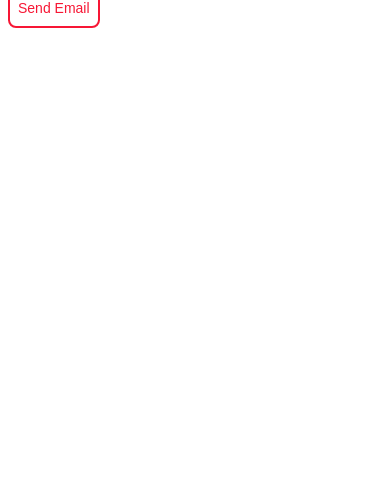
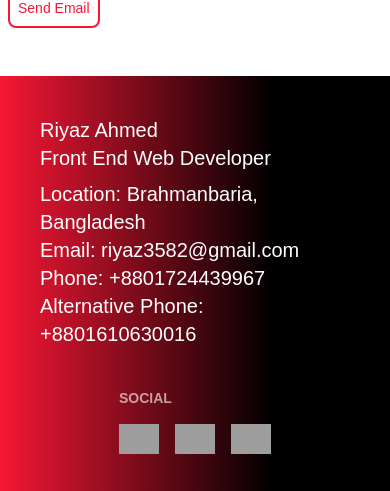
Before and after one commit to Riyaz350/Riyaz-Ahmed, a React (Vite) app: page / in a window 390 px wide. Shown: the part 6510-7001 px from the top of the page. Before the commit the page ends 6586 px from the top, so only its background shows below. Built offline with nearby package versions, Linux system fonts and the light colour scheme; grey boxes are pictures that could not be loaded; a web font is replaced by a local one.

Commit message:
added footer

```diff
--- a/src/Home/Contact/Contact.jsx
+++ b/src/Home/Contact/Contact.jsx
@@ -34,7 +34,7 @@ const Contact = () => {
                     {/* <a target="_blank" href="https://icons8.com/icon/2FxDGcmY6mE9/letter">Email</a> icon by <a target="_blank" href="https://icons8.com">Icons8</a> */}
                     <div className='flex gap-2 items-center justify-center lg:justify-start '><img className='w-fit' src="https://i.ibb.co/K9G5Cw5/icons8-address.gif" alt="" /><p>Address: Brahmanbaria, Bangladesh</p></div>
                     {/* <a target="_blank" href="https://icons8.com/icon/YKWkIGwDeMJg/address">Address</a> icon by <a target="_blank" href="https://icons8.com">Icons8</a> */}
-                    <div className='flex gap-2 items-center justify-center lg:justify-start'><img className='w-fit' src="https://i.ibb.co/MNL6VT3/icons8-call.gif" alt="" /><p>Address: Brahmanbaria, Bangladesh</p></div>
+                    <div className='flex gap-2 items-center justify-center lg:justify-start'><img className='w-fit' src="https://i.ibb.co/MNL6VT3/icons8-call.gif" alt="" /><p>Phone: +880724439967</p></div>
                     {/* <a target="_blank" href="https://icons8.com/icon/uiCge755lurb/phonelink-ring">Call</a> icon by <a target="_blank" href="https://icons8.com">Icons8</a> */}
                 </div>
             </div>
--- a/src/Home/Home.jsx
+++ b/src/Home/Home.jsx
@@ -7,6 +7,7 @@ import Skills from "./Skills/Skills";
 import Education from "./Education/Education";
 import Projects from "./Projects/Projects";
 import Contact from "./Contact/Contact";
+import Footer from "../Shared/Footer";
 
 
 const Home = () => {
@@ -49,6 +50,11 @@ const Home = () => {
                     <Title title='Contact Me' subTitle=''></Title>
                     <Contact></Contact>
                 </div>
+
+                <div>
+                    <Footer></Footer>
+                </div>
+
             </div>
 
         </div>
--- /dev/null
+++ b/src/Shared/Footer.jsx
@@ -0,0 +1,33 @@
+import { Link } from 'react-router-dom';
+import '../App.css'
+const Footer = () => {
+    return (
+        <div className="">
+            <footer className="footer p-10 backGround text-white flex flex-col md:flex-row items-center justify-around">
+                <aside>
+                    <p className='text-xl md:text-3xl'><span >Riyaz Ahmed</span><br/>Front End Web Developer</p>
+                    <div className='text-xl'>
+                        <p>Location: Brahmanbaria, Bangladesh</p>
+                        <p>Email: riyaz3582@gmail.com</p>
+                        <p>Phone: +8801724439967</p>
+                        <p>Alternative Phone: +8801610630016</p>
+                    </div>
+                </aside>
+                <nav>
+                    <header className="footer-title">Social</header>
+                    <div className="grid grid-flow-col gap-4">
+                    <Link to='https://www.facebook.com/profile.php?id=100070946546162'><img className='w-[40px]' src="https://i.ibb.co/cvQ7SPp/icons8-linkedin.gif" alt="" /></Link>
+                    <Link to='https://www.linkedin.com/in/riyaz-ahmed-1ab2b4186/' ><img className='w-[40px]' src="https://i.ibb.co/kKN7Dy6/icons8-facebook.gif" alt="" /></Link>
+                    <Link to='https://github.com/Riyaz350'><img className='w-[40px]' src="https://i.ibb.co/ZXyc9Yc/icons8-github.gif" alt="" /></Link>
+
+                    {/* <a target="_blank" href="https://icons8.com/icon/Uj9DyJeLazL6/linkedin">LinkedIn</a> icon by <a target="_blank" href="https://icons8.com">Icons8</a> */}
+                    {/* <a target="_blank" href="https://icons8.com/icon/aS8YGGoGTPR6/facebook-circled">Facebook</a> icon by <a target="_blank" href="https://icons8.com">Icons8</a> */}
+                    {/* <a target="_blank" href="https://icons8.com/icon/v551nqGeHhGn/github">GitHub</a> icon by <a target="_blank" href="https://icons8.com">Icons8</a> */}
+                    </div>
+                </nav>
+            </footer>
+        </div>
+    );
+};
+
+export default Footer;
```
